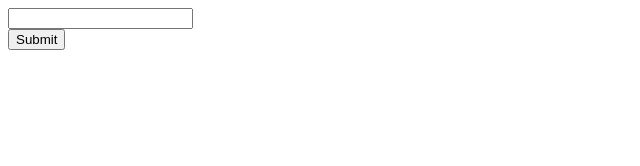
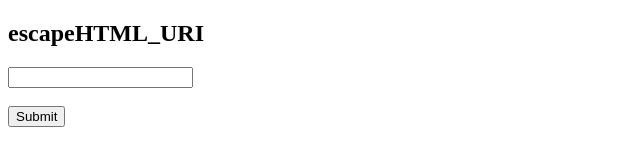
Before and after one commit to Sidodus/escapeHTML_URI, a website: page escapeHTML_URI.html in a window 1280 px wide. Shown: the whole page, without its empty margins (0-640 px from the left). Drawn offline with Linux system fonts and the light colour scheme.

Commit message:
Update v1.0.3

```diff
--- a/escapeHTML_URI.html
+++ b/escapeHTML_URI.html
@@ -4,12 +4,13 @@
     <meta charset="UTF-8" />
     <meta http-equiv="X-UA-Compatible" content="IE=edge" />
     <meta name="viewport" content="width=device-width, initial-scale=1.0" />
-    <title>Html-XSS-Testing</title>
+    <title>escapeHTML_URI</title>
   </head>
 
   <body>
+    <h2>escapeHTML_URI</h2>
     <form id="testing">
-      <input type="text" name="" id="testingInput" /><br />
+      <input type="text" name="" id="testingInput" /><br /><br />
       <input type="submit" value="Submit" />
     </form>
     <h3 id="searchMessage"></h3>
```
